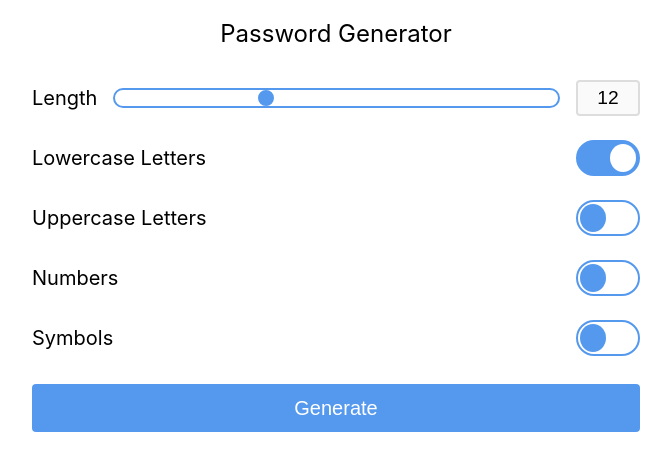
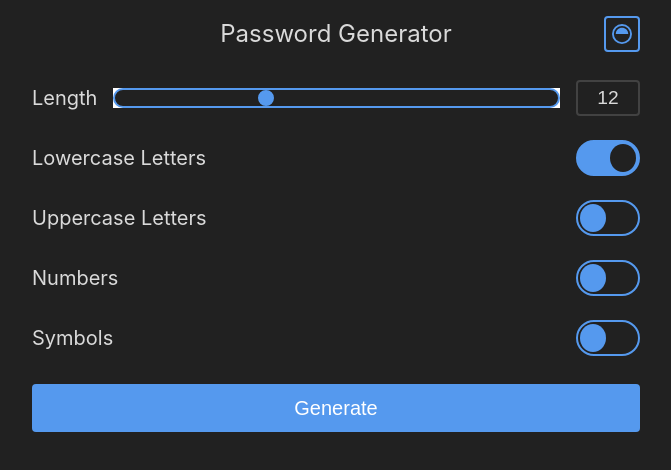
Before and after one commit to nishanbajracharya/password, a website built with Vite: page index.html in a window 1280 px wide. Shown: the whole page, without its empty margins (304-975 px from the left). Built offline with nearby package versions, Linux system fonts and the light colour scheme.

Commit message:
Add themes and switcher

```diff
--- a/index.html
+++ b/index.html
@@ -6,14 +6,38 @@
     <meta name="viewport" content="width=device-width, initial-scale=1.0" />
     <title>Document</title>
     <link href="https://unpkg.com/sanitize.css" rel="stylesheet" />
+    <link rel="stylesheet" href="src/styles/theme.css" />
     <link rel="stylesheet" href="src/styles/style.css" />
     <link rel="stylesheet" href="src/styles/ui.css" />
 
     <base href="%PUBLIC_URL%" />
+
   </head>
-  <body>
+  <body data-theme="dark">
     <form id="password-form" class="password-form">
-      <div class="form-header">Password Generator</div>
+      <div class="form-header">
+        <span>Password Generator</span>
+        <button type="button" id="theme-button" class="button-icon">
+          <svg
+            class="theme-icon"
+            viewBox="0 0 512 512"
+            fill="none"
+            xmlns="http://www.w3.org/2000/svg"
+          >
+            <circle
+              cx="256"
+              cy="256"
+              r="232"
+              stroke="black"
+              stroke-width="48"
+            />
+            <path
+              d="M416 256C416 213.565 399.143 172.869 369.137 142.863C339.131 112.857 298.435 96 256 96C213.565 96 172.869 112.857 142.863 142.863C112.857 172.869 96 213.565 96 256L256 256H416Z"
+              fill="black"
+            />
+          </svg>
+        </button>
+      </div>
       <div class="form-row">
         <span class="label">Length</span>
         <input
--- a/src/index.js
+++ b/src/index.js
@@ -3,11 +3,13 @@ import 'izitoast/dist/css/iziToast.min.css';
 import generatePassword from 'password-generator';
 
 const resultContainer = document.getElementById('result-container');
+const themeButton = document.getElementById('theme-button');
 const copyButton = document.getElementById('copy-button');
 
 const RANGE_DEFAULT = 12;
 const RANGE_MIN = 2;
 const RANGE_MAX = 32;
+const DEFAULT_THEME = 'light';
 
 const optionRange = document.getElementById('option-length-range');
 const optionLength = document.getElementById('option-length');
@@ -92,3 +94,12 @@ function copyText(text = '') {
     position: 'bottomCenter',
   });
 }
+
+themeButton.addEventListener('click', function () {
+  const currentTheme =
+    document.body.getAttribute('data-theme') || DEFAULT_THEME;
+
+  const newTheme = currentTheme === 'light' ? 'dark' : 'light';
+
+  document.body.setAttribute('data-theme', newTheme);
+});
--- a/src/styles/style.css
+++ b/src/styles/style.css
@@ -1,6 +1,8 @@
 body {
   font-family: -apple-system, BlinkMacSystemFont, 'Segoe UI', Roboto, Helvetica,
     Arial, sans-serif, 'Apple Color Emoji', 'Segoe UI Emoji', 'Segoe UI Symbol';
+  color: var(--body-text-color);
+  background: var(--body-color);
 }
 
 .password-form {
@@ -8,31 +10,25 @@ body {
 }
 
 .generate-button, .copy-button {
-  --text-color: #fff;
-  --main-color: #59e;
-
   margin: 16px;
   height: 48px;
   width: calc(100% - 32px);
   font-size: 1.25rem;
 
-  color: var(--text-color);
-  background: var(--main-color);
+  color: var(--button-text-color);
+  background: var(--button-main-color);
   border: none;
   border-radius: 4px;
   cursor: pointer;
-  transition: background .25s;
   outline: none;
 }
 
 .generate-button:hover, .copy-button:hover {
-  --main-color: #6af;
-  background: var(--main-color);
+  background: var(--button-hover-color);
 }
 
 .generate-button:focus, .copy-button:focus {
-  --main-color: #48d;
-  background: var(--main-color);
+  background: var(--button-focus-color);
 }
 
 .result {
@@ -60,18 +56,15 @@ body {
 }
 
 .option-length {
-  --base-color: #fafafa;
-  --border-color: #ddd;
-  --focus-color: #6af;
   width: 64px;
   height: 36px;
   text-align: center;
   font-size: 1.2rem;
   border-radius: 4px;
-  border: 2px solid var(--border-color);
-  background: var(--base-color);
+  border: 2px solid var(--input-border-color);
+  background: var(--input-base-color);
+  color: var(--input-text-color);
   outline: none;
-  transition: .25s;
   -moz-appearance: textField;
 }
 
@@ -82,7 +75,7 @@ input::-webkit-inner-spin-button {
 }
 
 .option-length:focus {
-  border: 2px solid var(--focus-color);
+  border: 2px solid var(--input-focus-color);
 }
 
 .result-container {
@@ -96,11 +89,40 @@ input::-webkit-inner-spin-button {
 .result-container .result {
   margin: 16px;
   border-radius: 4px;
-  border: 2px solid #efefef;
+  border: 2px solid var(--result-border-color);
 }
 
 .result-container .copy-button {
   margin: 0 16px;
+}
+
+.form-header {
+  position: relative;
+}
+
+.button-icon {
+  position: absolute;
+  top: 16px;
+  right: 16px;
+  width: 36px;
+  height: 36px;
+  padding: 6px;
+  display: flex;
+  cursor: pointer;
+  border-radius: 4px;
+  align-items: center;
+  justify-content: center;
+  color: var(--button-icon-text-color);
+  background: var(--button-icon-base-color);
+  border: 2px solid var(--button-icon-border-color);
+}
+
+.theme-icon circle {
+  stroke: var(--theme-icon-color);
+}
+
+.theme-icon path {
+  fill: var(--theme-icon-color);
 }
 
 @media screen and (min-width: 480px) {
--- /dev/null
+++ b/src/styles/theme.css
@@ -0,0 +1,79 @@
+body {
+  --body-color: #fff;
+  --body-text-color: #424242;
+
+
+  --button-text-color: #fff;
+  --button-main-color: #59e;
+  --button-hover-color: #6af;
+  --button-focus-color: #48d;
+
+
+  --input-base-color: #fff;
+  --input-text-color: #424242;
+  --input-border-color: #ddd;
+  --input-focus-color: #6af;
+
+
+  --result-border-color: #efefef;
+
+
+  --range-base-color: #fff;
+  --range-main-color: #59e;
+  --range-border-color: #59e;
+
+
+  --toggle-width: 60px;
+  --toggle-height: 32px;
+  --toggle-spacing: 2px;
+  --toggle-base-color: #fff;
+  --toggle-main-color: #59e;
+
+
+  --button-icon-text-color: #424242;
+  --button-icon-base-color: #fff;
+  --button-icon-border-color: #59e;
+
+
+  --theme-icon-color: #59e;
+}
+
+body[data-theme="dark"] {
+  --body-color: #212121;
+  --body-text-color: #dadada;
+
+
+  --button-text-color: #fff;
+  --button-main-color: #59e;
+  --button-hover-color: #6af;
+  --button-focus-color: #48d;
+
+
+  --input-base-color: #212121;
+  --input-text-color: #dadada;
+  --input-border-color: #424242;
+  --input-focus-color: #6af;
+
+
+  --result-border-color: #424242;
+
+
+  --range-base-color: #212121;
+  --range-main-color: #59e;
+  --range-border-color: #59e;
+
+
+  --toggle-width: 60px;
+  --toggle-height: 32px;
+  --toggle-spacing: 2px;
+  --toggle-base-color: #212121;
+  --toggle-main-color: #59e;
+
+
+  --button-icon-text-color: #dadada;
+  --button-icon-base-color: #212121;
+  --button-icon-border-color: #59e;
+
+
+  --theme-icon-color: #59e;
+}
--- a/src/styles/ui.css
+++ b/src/styles/ui.css
@@ -1,11 +1,5 @@
 /* Checkbox */
 .toggle {
-  --toggle-width: 60px;
-  --toggle-height: 32px;
-  --spacing: 2px;
-  --base-color: #fff;
-  --main-color: #59e;
-
   display: flex;
   align-items: center;
 
@@ -23,12 +17,12 @@
 .toggle input[type='checkbox'] + .switch {
   width: var(--toggle-width);
   height: var(--toggle-height);
-  background: var(--base-color);
+  background: var(--toggle-base-color);
   position: relative;
   transition: 0.25s;
   display: inline-block;
   border-radius: calc(var(--toggle-width) / 2);
-  border: 2px solid var(--main-color);
+  border: 2px solid var(--toggle-main-color);
   cursor: pointer;
   user-select: none;
   box-sizing: content-box;
@@ -38,30 +32,27 @@
 .toggle input[type='checkbox'] + .switch::after {
   content: '';
   position: absolute;
-  top: var(--spacing);
-  left: var(--spacing);
-  width: calc(var(--toggle-width) / 2 - 2 * var(--spacing));
-  height: calc(var(--toggle-height) - 2 * var(--spacing));
-  background: var(--main-color);
+  top: var(--toggle-spacing);
+  left: var(--toggle-spacing);
+  width: calc(var(--toggle-width) / 2 - 2 * var(--toggle-spacing));
+  height: calc(var(--toggle-height) - 2 * var(--toggle-spacing));
+  background: var(--toggle-main-color);
   transition: 0.25s;
   border-radius: 50%;
 }
 
 .toggle input[type='checkbox']:checked + .switch {
-  background: var(--main-color);
-  border: 2px solid var(--main-color);
+  background: var(--toggle-main-color);
+  border: 2px solid var(--toggle-main-color);
 }
 
 .toggle input[type='checkbox']:checked + .switch::after {
-  background: var(--base-color);
-  transform: translateX(calc(100% + 2 * var(--spacing)));
+  background: var(--toggle-base-color);
+  transform: translateX(calc(100% + 2 * var(--toggle-spacing)));
 }
 
 /* Slider */
 input[type="range"].option-length-range {
-  --base-color: #fff;
-  --main-color: #59e;
-  --border-color: #ccc;
   appearance: none;
   width: 100%;
   cursor: pointer;
@@ -74,7 +65,8 @@ input[type="range"].option-length-range::-webkit-slider-runnable-track {
   overflow: hidden;
   border-radius: 10px;
   -webkit-appearance: none;
-  border: 2px solid var(--main-color);
+  background: var(--range-base-color);
+  border: 2px solid var(--range-border-color);
 }
 
 input[type="range"].option-length-range::-moz-range-track {
@@ -82,8 +74,9 @@ input[type="range"].option-length-range::-moz-range-track {
   height: 20px;
   cursor: pointer;
   overflow: hidden;
+  background: var(--range-base-color);
   border-radius: 10px;
-  border: 2px solid var(--main-color);
+  border: 2px solid var(--range-border-color);
 }
 
 input[type="range"].option-length-range::-webkit-slider-thumb {
@@ -91,14 +84,14 @@ input[type="range"].option-length-range::-webkit-slider-thumb {
   height: 16px;
   border-radius: 50%;
   -webkit-appearance: none;
-  background: var(--main-color);
-  border: 2px solid var(--main-color);
+  background: var(--range-main-color);
+  border: 2px solid var(--range-border-color);
 }
 
 input[type="range"].option-length-range::-moz-range-thumb {
   width: 16px;
   height: 16px;
   border-radius: 50%;
-  background: var(--main-color);
-  border: 2px solid var(--main-color);
+  background: var(--range-main-color);
+  border: 2px solid var(--range-border-color);
 }
```
